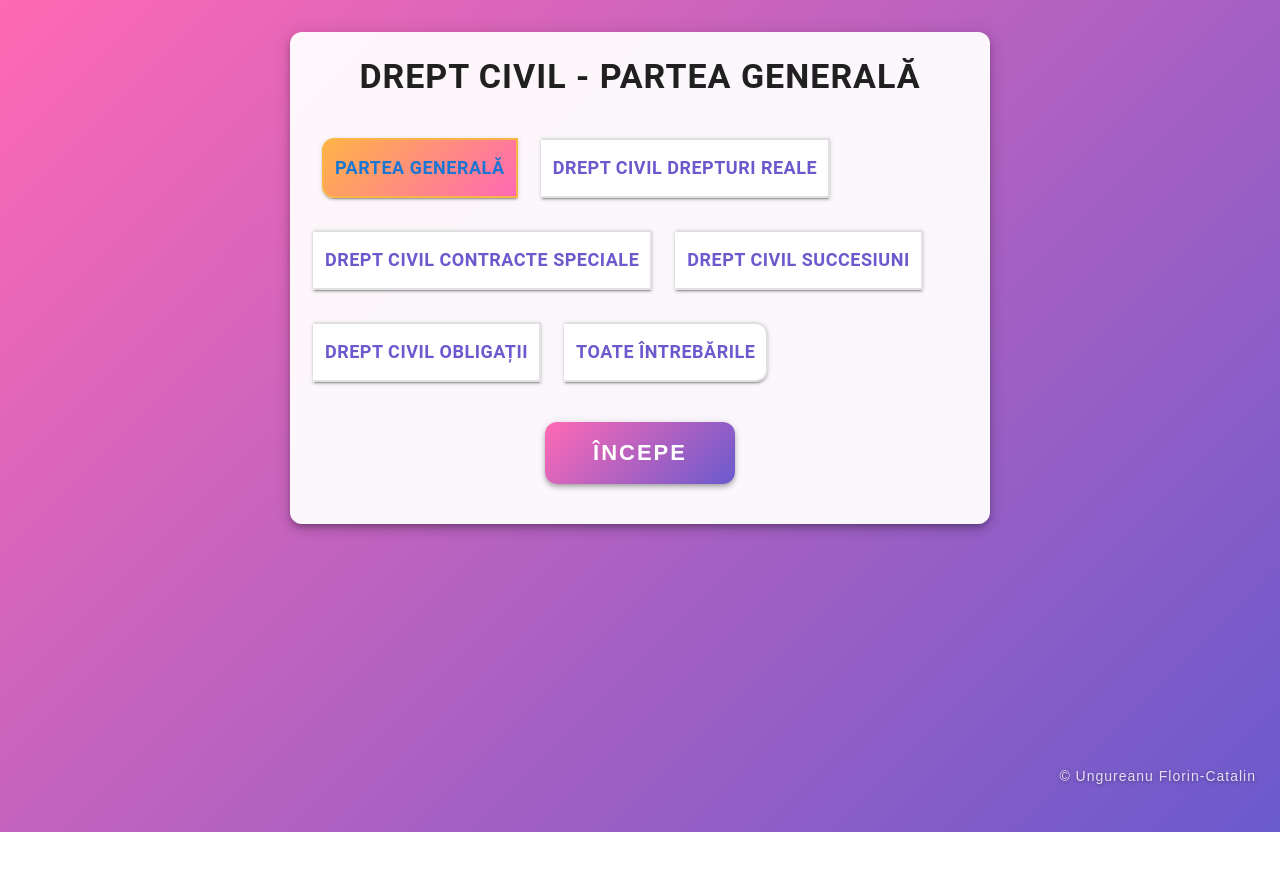
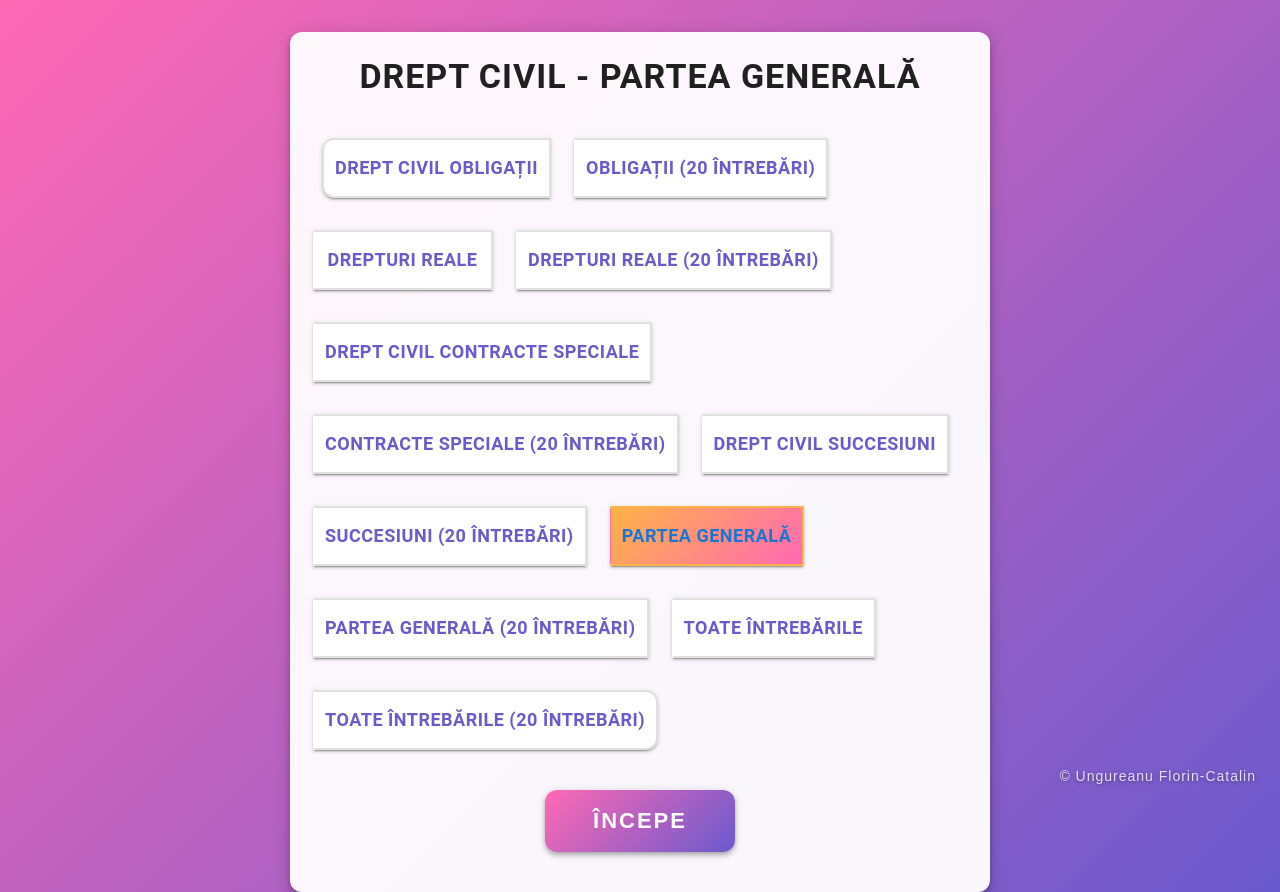
Before and after one commit to Florin-Catalin/florin-catalin.github.io, a React (Create React App) app: page / in a window 1280 px wide. Before the commit the page ends 832 px from the top, so only its background shows below. Built offline with nearby package versions, Linux system fonts and the light colour scheme.

Commit message:
varianta scurta adaugata

```diff
--- a/src/components/Quiz.tsx
+++ b/src/components/Quiz.tsx
@@ -1,11 +1,11 @@
 import React, { useState, useEffect } from 'react';
 import QuizComponent from 'react-quiz-component';
-import { quizCivilReale } from './quizCivilReale';
-import { quizContracteSpeciale } from './quizContracteSpeciale';
-import { quizSuccesiuni } from './quizSuccesiuni';
-import { quizObligatii } from './quizObligatii';
-import { quizToate } from './quizToate';
-import { quizCivilGenerala } from './quizCivilGenerala';
+import { quizCivilReale, quizCivilRealeShort } from './quizCivilReale';
+import { quizContracteSpeciale, quizContracteSpecialeShort } from './quizContracteSpeciale';
+import { quizSuccesiuni, quizSuccesiuniShort } from './quizSuccesiuni';
+import { quizObligatii, quizObligatiiShort } from './quizObligatii';
+import { quizToate, quizToateShort } from './quizToate';
+import { quizCivilGenerala, quizCivilGeneralaShort } from './quizCivilGenerala';
 import {
     Box,
     Typography,
@@ -23,7 +23,12 @@ const QuizWithTimer: React.FC = () => {
   const [quizFinished, setQuizFinished] = useState(false);
   const [started, setStarted] = useState(false);
   const [selectedQuiz, setSelectedQuiz] = useState<
-    'generala' | 'reale' | 'contracte' | 'succesiuni' | 'obligatii' | 'toate'
+    'generala' | 'generalaShort' |
+    'reale' | 'realeShort' |
+    'contracte' | 'contracteShort' |
+    'succesiuni' | 'succesiuniShort' |
+    'obligatii' | 'obligatiiShort' |
+    'toate' | 'toateShort'
   >('generala');
   const [score, setScore] = useState(0);
   const [passed, setPassed] = useState<boolean | null>(null);
@@ -57,7 +62,7 @@ const QuizWithTimer: React.FC = () => {
 
   const handleQuizChange = (
     event: React.MouseEvent<HTMLElement>,
-    newQuiz: 'generala' | 'reale' | 'contracte' | 'succesiuni' | 'obligatii' | 'toate' | null
+    newQuiz: 'generala' | 'generalaShort' | 'reale' | 'realeShort' | 'contracte' | 'contracteShort' | 'succesiuni' | 'succesiuniShort' | 'obligatii' | 'obligatiiShort' | 'toate' | 'toateShort' | null
   ) => {
     if (newQuiz) {
       setSelectedQuiz(newQuiz);
@@ -68,24 +73,59 @@ const QuizWithTimer: React.FC = () => {
   };
 
   let currentQuiz;
+  switch (selectedQuiz) {
+    case 'obligatii':
+      currentQuiz = quizObligatii;
+      break;
+    case 'obligatiiShort':
+      currentQuiz = quizObligatiiShort;
+      break;
+    case 'reale':
+      currentQuiz = quizCivilReale;
+      break;
+    case 'realeShort':
+      currentQuiz = quizCivilRealeShort;
+      break;
+    case 'contracte':
+      currentQuiz = quizContracteSpeciale;
+      break;
+    case 'contracteShort':
+      currentQuiz = quizContracteSpecialeShort;
+      break;
+    case 'succesiuni':
+      currentQuiz = quizSuccesiuni;
+      break;
+    case 'succesiuniShort':
+      currentQuiz = quizSuccesiuniShort;
+      break;
+    case 'generala':
+      currentQuiz = quizCivilGenerala;
+      break;
+    case 'generalaShort':
+      currentQuiz = quizCivilGeneralaShort;
+      break;
+    case 'toate':
+      currentQuiz = quizToate;
+      break;
+    case 'toateShort':
+      currentQuiz = quizToateShort;
+      break;
+    default:
+      currentQuiz = quizCivilGenerala;
+  }
+
   let quizTitle = '';
-  if (selectedQuiz === 'generala') {
-    currentQuiz = quizCivilGenerala;
+  if (selectedQuiz === 'generala' || selectedQuiz === 'generalaShort') {
     quizTitle = 'DREPT CIVIL - PARTEA GENERALĂ';
-  } else if (selectedQuiz === 'reale') {
-    currentQuiz = quizCivilReale;
+  } else if (selectedQuiz === 'reale' || selectedQuiz === 'realeShort') {
     quizTitle = 'DREPT CIVIL DREPTURI REALE';
-  } else if (selectedQuiz === 'contracte') {
-    currentQuiz = quizContracteSpeciale;
+  } else if (selectedQuiz === 'contracte' || selectedQuiz === 'contracteShort') {
     quizTitle = 'DREPT CIVIL CONTRACTE SPECIALE';
-  } else if (selectedQuiz === 'succesiuni') {
-    currentQuiz = quizSuccesiuni;
+  } else if (selectedQuiz === 'succesiuni' || selectedQuiz === 'succesiuniShort') {
     quizTitle = 'DREPT CIVIL SUCCESIUNI';
-  } else if (selectedQuiz === 'obligatii') {
-    currentQuiz = quizObligatii;
+  } else if (selectedQuiz === 'obligatii' || selectedQuiz === 'obligatiiShort') {
     quizTitle = 'DREPT CIVIL OBLIGAȚII';
-  } else if (selectedQuiz === 'toate') {
-    currentQuiz = quizToate;
+  } else if (selectedQuiz === 'toate' || selectedQuiz === 'toateShort') {
     quizTitle = 'TOATE ÎNTREBĂRILE';
   }
 
@@ -121,7 +161,7 @@ const QuizWithTimer: React.FC = () => {
                 }}
               >
                 <ToggleButton
-                  value="generala"
+                  value="obligatii"
                   sx={{
                     minWidth: 180,
                     minHeight: 60,
@@ -130,20 +170,45 @@ const QuizWithTimer: React.FC = () => {
                     borderRadius: 3,
                     boxShadow: 2,
                     m: 1,
-                    background: selectedQuiz === 'generala'
-                      ? 'linear-gradient(135deg, #ffb347 0%, #ff69b4 100%)'
+                    background: selectedQuiz === 'obligatii'
+                      ? 'linear-gradient(135deg, #6a5acd 0%, #ff69b4 100%)'
                       : '#fff',
-                    color: selectedQuiz === 'generala' ? '#fff' : '#6a5acd',
-                    border: selectedQuiz === 'generala' ? '2px solid #ffb347' : '2px solid #e0e0e0',
+                    color: selectedQuiz === 'obligatii' ? '#fff' : '#6a5acd',
+                    border: selectedQuiz === 'obligatii' ? '2px solid #6a5acd' : '2px solid #e0e0e0',
                     transition: 'all 0.2s',
                     '&:hover': {
-                      background: 'linear-gradient(135deg, #ffb347 0%, #ff69b4 100%)',
+                      background: 'linear-gradient(135deg, #6a5acd 0%, #ff69b4 100%)',
                       color: '#fff',
-                      border: '2px solid #ffb347',
+                      border: '2px solid #6a5acd',
                     },
                   }}
                 >
-                  Partea Generală
+                  Drept Civil Obligații
+                </ToggleButton>
+                <ToggleButton
+                  value="obligatiiShort"
+                  sx={{
+                    minWidth: 180,
+                    minHeight: 60,
+                    fontSize: 18,
+                    fontWeight: 600,
+                    borderRadius: 3,
+                    boxShadow: 2,
+                    m: 1,
+                    background: selectedQuiz === 'obligatiiShort'
+                      ? 'linear-gradient(135deg, #6a5acd 0%, #ff69b4 100%)'
+                      : '#fff',
+                    color: selectedQuiz === 'obligatiiShort' ? '#fff' : '#6a5acd',
+                    border: selectedQuiz === 'obligatiiShort' ? '2px solid #6a5acd' : '2px solid #e0e0e0',
+                    transition: 'all 0.2s',
+                    '&:hover': {
+                      background: 'linear-gradient(135deg, #6a5acd 0%, #ff69b4 100%)',
+                      color: '#fff',
+                      border: '2px solid #6a5acd',
+                    },
+                  }}
+                >
+                  Obligații (20 întrebări)
                 </ToggleButton>
                 <ToggleButton
                   value="reale"
@@ -168,7 +233,32 @@ const QuizWithTimer: React.FC = () => {
                     },
                   }}
                 >
-                  Drept Civil Drepturi Reale
+                  Drepturi Reale
+                </ToggleButton>
+                <ToggleButton
+                  value="realeShort"
+                  sx={{
+                    minWidth: 180,
+                    minHeight: 60,
+                    fontSize: 18,
+                    fontWeight: 600,
+                    borderRadius: 3,
+                    boxShadow: 2,
+                    m: 1,
+                    background: selectedQuiz === 'realeShort'
+                      ? 'linear-gradient(135deg, #ff69b4 0%, #6a5acd 100%)'
+                      : '#fff',
+                    color: selectedQuiz === 'realeShort' ? '#fff' : '#6a5acd',
+                    border: selectedQuiz === 'realeShort' ? '2px solid #ff69b4' : '2px solid #e0e0e0',
+                    transition: 'all 0.2s',
+                    '&:hover': {
+                      background: 'linear-gradient(135deg, #ff69b4 0%, #6a5acd 100%)',
+                      color: '#fff',
+                      border: '2px solid #ff69b4',
+                    },
+                  }}
+                >
+                  Drepturi Reale (20 întrebări)
                 </ToggleButton>
                 <ToggleButton
                   value="contracte"
@@ -196,6 +286,31 @@ const QuizWithTimer: React.FC = () => {
                   Drept Civil Contracte Speciale
                 </ToggleButton>
                 <ToggleButton
+                  value="contracteShort"
+                  sx={{
+                    minWidth: 180,
+                    minHeight: 60,
+                    fontSize: 18,
+                    fontWeight: 600,
+                    borderRadius: 3,
+                    boxShadow: 2,
+                    m: 1,
+                    background: selectedQuiz === 'contracteShort'
+                      ? 'linear-gradient(135deg, #6a5acd 0%, #ff69b4 100%)'
+                      : '#fff',
+                    color: selectedQuiz === 'contracteShort' ? '#fff' : '#6a5acd',
+                    border: selectedQuiz === 'contracteShort' ? '2px solid #6a5acd' : '2px solid #e0e0e0',
+                    transition: 'all 0.2s',
+                    '&:hover': {
+                      background: 'linear-gradient(135deg, #6a5acd 0%, #ff69b4 100%)',
+                      color: '#fff',
+                      border: '2px solid #6a5acd',
+                    },
+                  }}
+                >
+                  Contracte Speciale (20 întrebări)
+                </ToggleButton>
+                <ToggleButton
                   value="succesiuni"
                   sx={{
                     minWidth: 180,
@@ -221,7 +336,7 @@ const QuizWithTimer: React.FC = () => {
                   Drept Civil Succesiuni
                 </ToggleButton>
                 <ToggleButton
-                  value="obligatii"
+                  value="succesiuniShort"
                   sx={{
                     minWidth: 180,
                     minHeight: 60,
@@ -230,20 +345,70 @@ const QuizWithTimer: React.FC = () => {
                     borderRadius: 3,
                     boxShadow: 2,
                     m: 1,
-                    background: selectedQuiz === 'obligatii'
-                      ? 'linear-gradient(135deg, #6a5acd 0%, #ff69b4 100%)'
+                    background: selectedQuiz === 'succesiuniShort'
+                      ? 'linear-gradient(135deg, #ffb347 0%, #6a5acd 100%)'
                       : '#fff',
-                    color: selectedQuiz === 'obligatii' ? '#fff' : '#6a5acd',
-                    border: selectedQuiz === 'obligatii' ? '2px solid #6a5acd' : '2px solid #e0e0e0',
+                    color: selectedQuiz === 'succesiuniShort' ? '#fff' : '#6a5acd',
+                    border: selectedQuiz === 'succesiuniShort' ? '2px solid #ffb347' : '2px solid #e0e0e0',
                     transition: 'all 0.2s',
                     '&:hover': {
-                      background: 'linear-gradient(135deg, #6a5acd 0%, #ff69b4 100%)',
+                      background: 'linear-gradient(135deg, #ffb347 0%, #6a5acd 100%)',
                       color: '#fff',
-                      border: '2px solid #6a5acd',
+                      border: '2px solid #ffb347',
                     },
                   }}
                 >
-                  Drept Civil Obligații
+                  Succesiuni (20 întrebări)
+                </ToggleButton>
+                <ToggleButton
+                  value="generala"
+                  sx={{
+                    minWidth: 180,
+                    minHeight: 60,
+                    fontSize: 18,
+                    fontWeight: 600,
+                    borderRadius: 3,
+                    boxShadow: 2,
+                    m: 1,
+                    background: selectedQuiz === 'generala'
+                      ? 'linear-gradient(135deg, #ffb347 0%, #ff69b4 100%)'
+                      : '#fff',
+                    color: selectedQuiz === 'generala' ? '#fff' : '#6a5acd',
+                    border: selectedQuiz === 'generala' ? '2px solid #ffb347' : '2px solid #e0e0e0',
+                    transition: 'all 0.2s',
+                    '&:hover': {
+                      background: 'linear-gradient(135deg, #ffb347 0%, #ff69b4 100%)',
+                      color: '#fff',
+                      border: '2px solid #ffb347',
+                    },
+                  }}
+                >
+                  Partea Generală
+                </ToggleButton>
+                <ToggleButton
+                  value="generalaShort"
+                  sx={{
+                    minWidth: 180,
+                    minHeight: 60,
+                    fontSize: 18,
+                    fontWeight: 600,
+                    borderRadius: 3,
+                    boxShadow: 2,
+                    m: 1,
+                    background: selectedQuiz === 'generalaShort'
+                      ? 'linear-gradient(135deg, #ffb347 0%, #ff69b4 100%)'
+                      : '#fff',
+                    color: selectedQuiz === 'generalaShort' ? '#fff' : '#6a5acd',
+                    border: selectedQuiz === 'generalaShort' ? '2px solid #ffb347' : '2px solid #e0e0e0',
+                    transition: 'all 0.2s',
+                    '&:hover': {
+                      background: 'linear-gradient(135deg, #ffb347 0%, #ff69b4 100%)',
+                      color: '#fff',
+                      border: '2px solid #ffb347',
+                    },
+                  }}
+                >
+                  Partea Generală (20 întrebări)
                 </ToggleButton>
                 <ToggleButton
                   value="toate"
@@ -269,6 +434,31 @@ const QuizWithTimer: React.FC = () => {
                   }}
                 >
                   TOATE ÎNTREBĂRILE
+                </ToggleButton>
+                <ToggleButton
+                  value="toateShort"
+                  sx={{
+                    minWidth: 180,
+                    minHeight: 60,
+                    fontSize: 18,
+                    fontWeight: 600,
+                    borderRadius: 3,
+                    boxShadow: 2,
+                    m: 1,
+                    background: selectedQuiz === 'toateShort'
+                      ? 'linear-gradient(135deg, #ff69b4 0%, #ffb347 100%)'
+                      : '#fff',
+                    color: selectedQuiz === 'toateShort' ? '#fff' : '#6a5acd',
+                    border: selectedQuiz === 'toateShort' ? '2px solid #ffb347' : '2px solid #e0e0e0',
+                    transition: 'all 0.2s',
+                    '&:hover': {
+                      background: 'linear-gradient(135deg, #ff69b4 0%, #ffb347 100%)',
+                      color: '#fff',
+                      border: '2px solid #ffb347',
+                    },
+                  }}
+                >
+                  TOATE ÎNTREBĂRILE (20 întrebări)
                 </ToggleButton>
               </ToggleButtonGroup>
             </Box>
--- a/src/components/quizCivilGenerala.js
+++ b/src/components/quizCivilGenerala.js
@@ -1505,3 +1505,9 @@ export const quizCivilGenerala = {
     },
   ]
 };
+
+export const quizCivilGeneralaShort = {
+  ...quizCivilGenerala,
+  nrOfQuestions: 20,
+  questions: quizCivilGenerala.questions.slice(0, 20),
+};
--- a/src/components/quizCivilReale.js
+++ b/src/components/quizCivilReale.js
@@ -1505,3 +1505,9 @@ export const quizCivilReale = {
     }
   ]
 };
+
+export const quizCivilRealeShort = {
+  ...quizCivilReale,
+  nrOfQuestions: 20,
+  questions: quizCivilReale.questions.slice(0, 20),
+};
--- a/src/components/quizContracteSpeciale.js
+++ b/src/components/quizContracteSpeciale.js
@@ -140,3 +140,9 @@ export const quizContracteSpeciale = {
     }
   ]
 };
+
+export const quizContracteSpecialeShort = {
+  ...quizContracteSpeciale,
+  nrOfQuestions: 20,
+  questions: quizContracteSpeciale.questions.slice(0, 20),
+};
--- a/src/components/quizObligatii.js
+++ b/src/components/quizObligatii.js
@@ -1505,3 +1505,9 @@ export const quizObligatii = {
     }
   ]
 };
+
+export const quizObligatiiShort = {
+  ...quizObligatii,
+  nrOfQuestions: 20,
+  questions: quizObligatii.questions.slice(0, 20),
+};
--- a/src/components/quizSuccesiuni.js
+++ b/src/components/quizSuccesiuni.js
@@ -65,3 +65,9 @@ export const quizSuccesiuni = {
     }
   ]
 };
+
+export const quizSuccesiuniShort = {
+  ...quizSuccesiuni,
+  nrOfQuestions: 20,
+  questions: quizSuccesiuni.questions.slice(0, 20),
+};
--- a/src/components/quizToate.js
+++ b/src/components/quizToate.js
@@ -16,3 +16,9 @@ export const quizToate = {
   nrOfQuestions: allQuestions.length,
   questions: allQuestions,
 };
+
+export const quizToateShort = {
+  ...quizToate,
+  nrOfQuestions: 20,
+  questions: quizToate.questions.slice(0, 20),
+};
```
